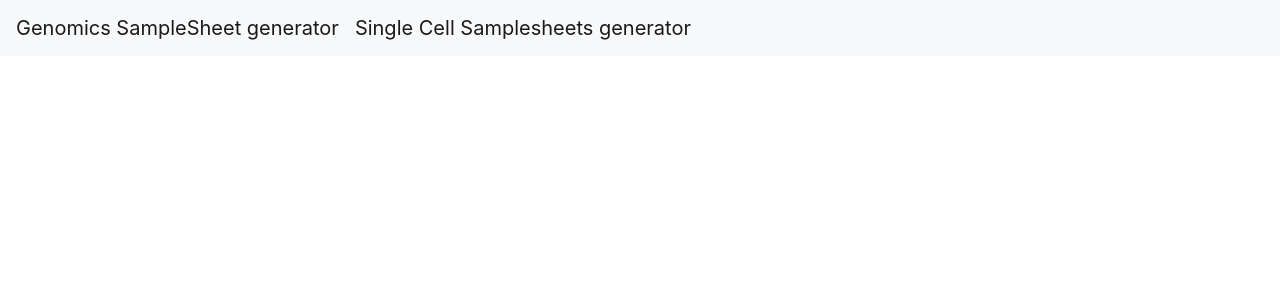
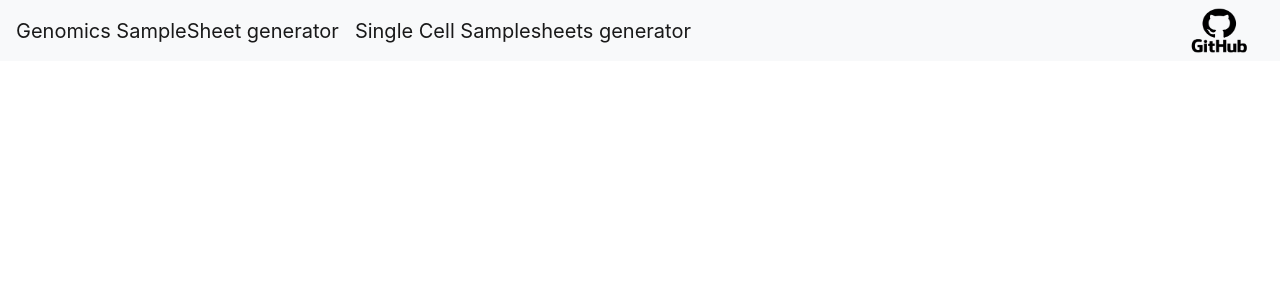
Before and after one commit to ctg-lund/SampleSheetGenerator, a Python web app: template templates/base.html in a window 1280 px wide. Shown: the top 300 px of the page. Run offline with Jinja, Linux system fonts and the light colour scheme; the template is opened without the code that fills it, so the values that code supplies are empty; some libraries are stand-ins or nearby versions.

Commit message:
added github logo plus link

```diff
--- a/templates/base.html
+++ b/templates/base.html
@@ -11,6 +11,9 @@
     <nav class="navbar navbar-expand-lg navbar-light bg-light">
       <a class="navbar-brand" href="/samplesheet">Genomics SampleSheet generator</a>
       <a class="navbar-brand" href="/samplesheet/singlecell">Single Cell Samplesheets generator</a>
+      <a href="https://github.com/ctg-lund/SampleSheetGenerator" class="float-right ml-auto">
+          <img src="{{url_for('static', filename='GitHub-Logo.png')}}" alt="github-logo" width="90" height="45">
+      </a>
       <button class="navbar-toggler" type="button" data-toggle="collapse" data-target="#navbarNav" aria-controls="navbarNav" aria-expanded="false" aria-label="Toggle navigation">
         <span class="navbar-toggler-icon"></span>
       </button>
```
Also changed, not shown: static/GitHub-Logo.png (added).
